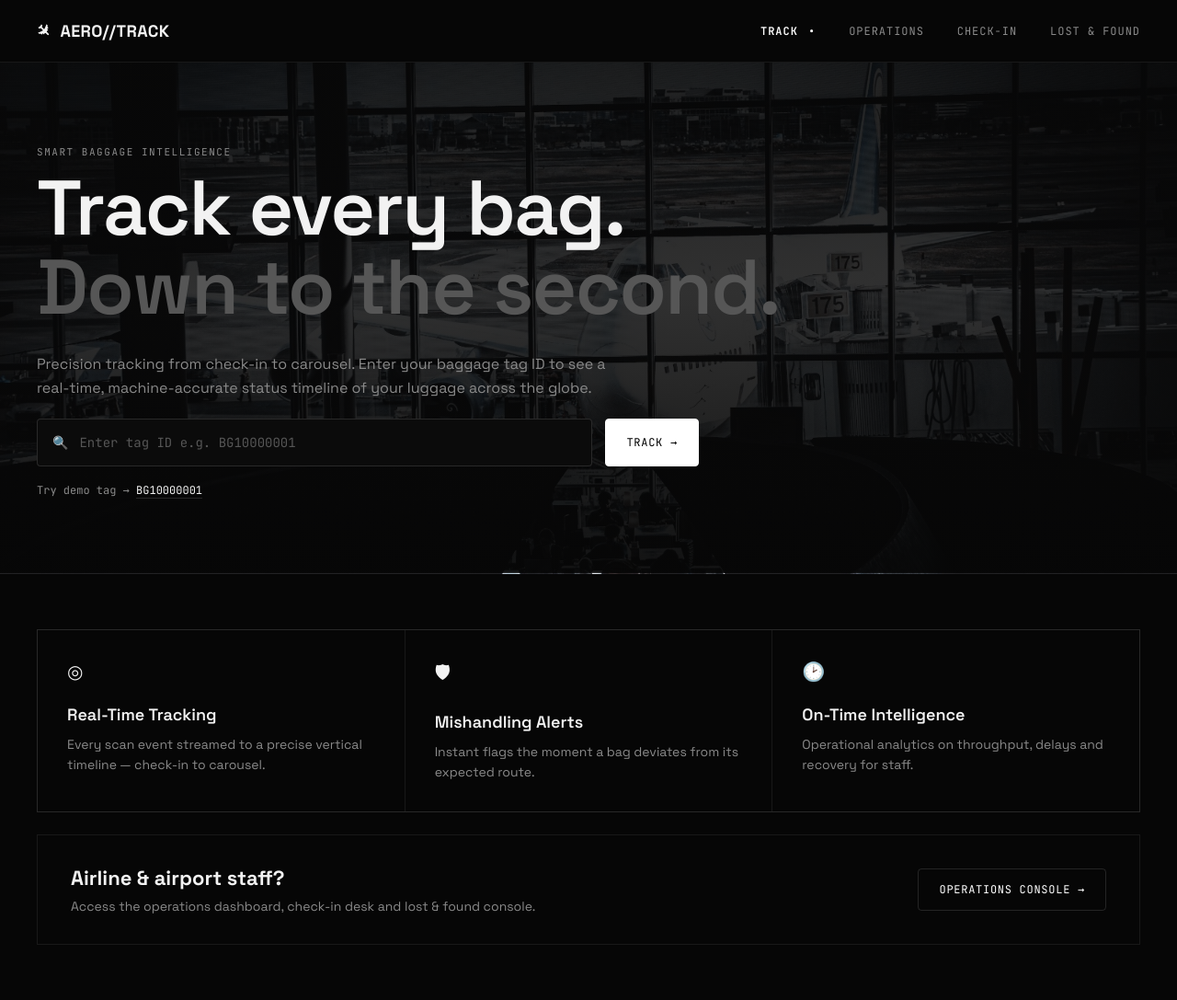
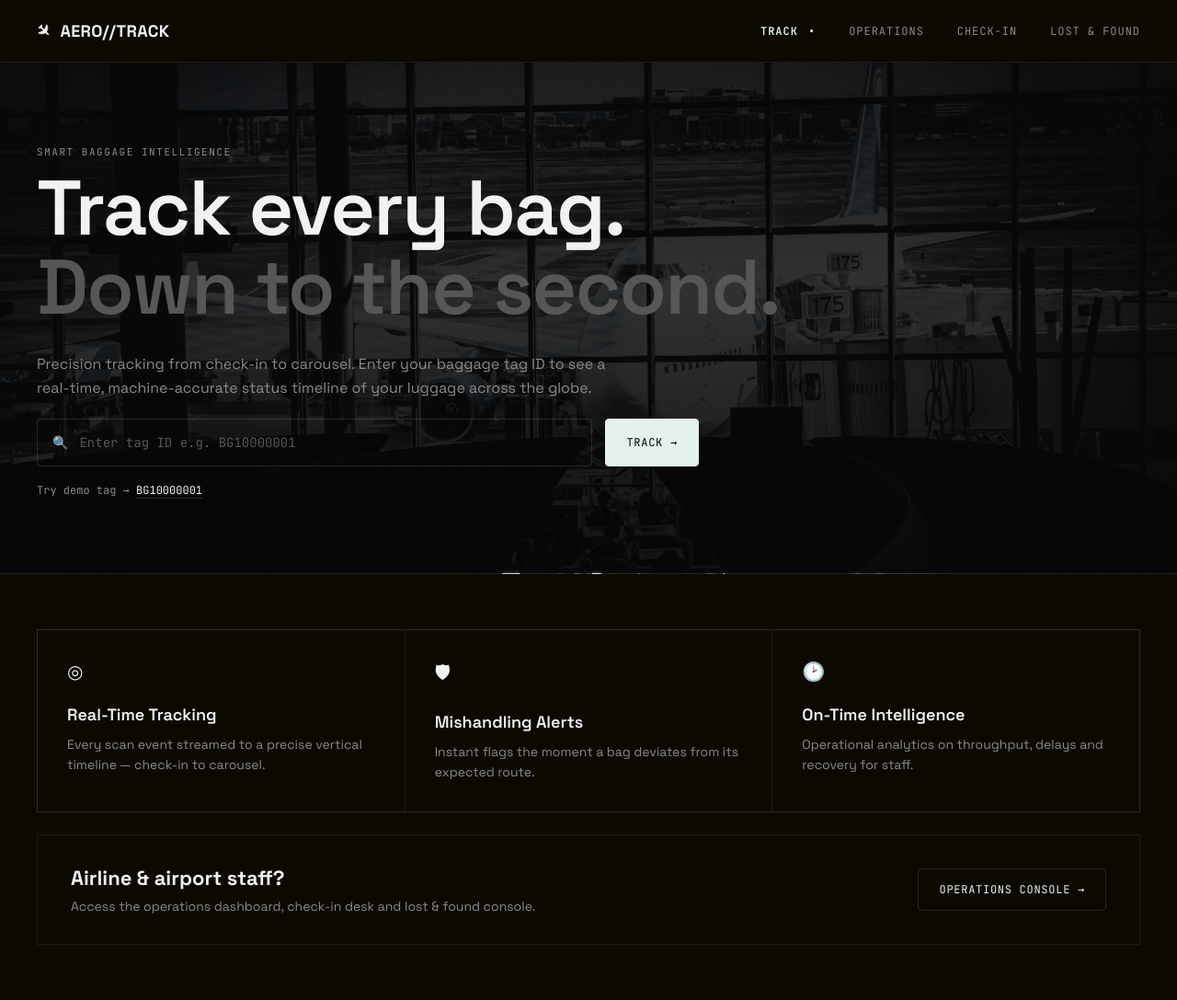
Before and after one commit to simran8405/AeroTrack, a Flask app: page /track in a window 1280 px wide. Shown: the whole page at 92% size. Run offline with Flask 3, Linux system fonts and the light colour scheme.

Commit message:
AeroTrack: baggage tracking system

```diff
--- a/static/css/style.css
+++ b/static/css/style.css
@@ -1,13 +1,13 @@
 :root {
-    --bg: #060606;
-    --bg-soft: #0b0b0b;
+    --bg: #0c0a00;
+    --bg-soft: #1fd1b;
     --border: rgba(255, 255, 255, 0.12);
     --border-soft: rgba(255, 255, 255, 0.07);
     --text: #f2f2f2;
     --text-dim: #8a8a8a;
     --text-faint: #565656;
-    --white: #ffffff;
-    --alert: #ff4d4d;
+    --white: #E5f1ed;
+    --alert: #8b0000;
     --alert-bg: rgba(255, 77, 77, 0.08);
     --mono: "JetBrains Mono", monospace;
     --sans: "Space Grotesk", sans-serif;
```
